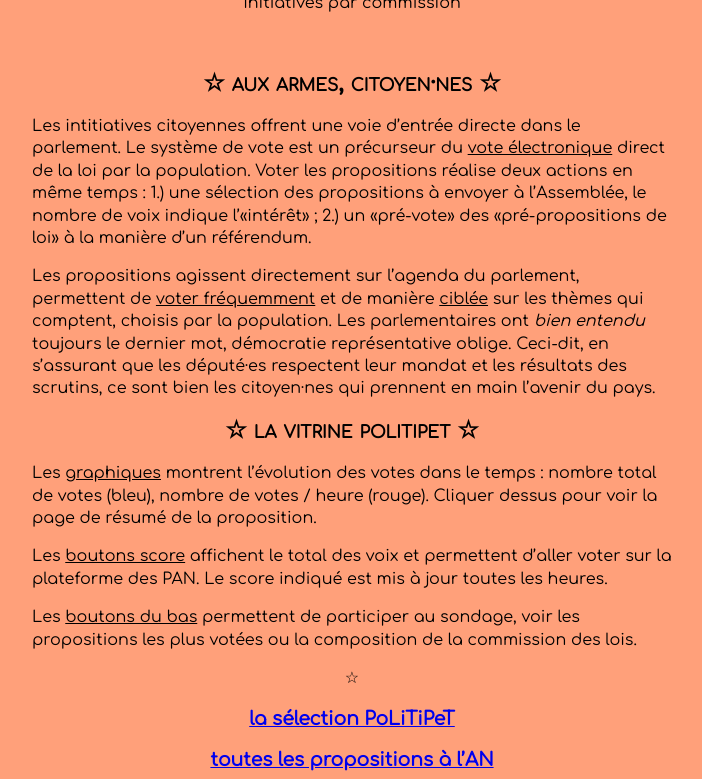
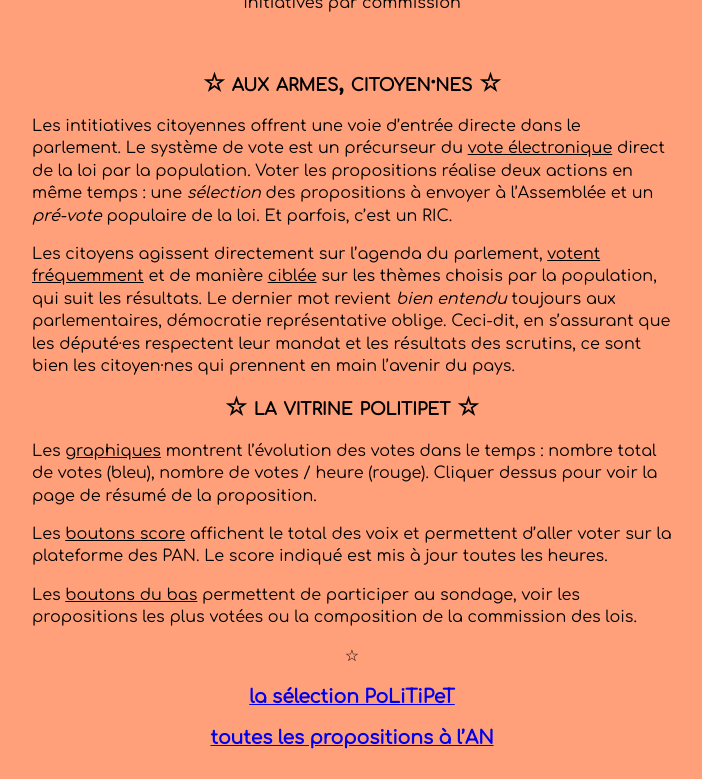
Before and after one commit to politipet/politipet.github.io, a Jekyll site: the page built from info.md, in a window 1280 px wide and 900 px high, scrolled down 949 px, cut to the strip 121-900 px from the top of the window. Shown: the whole strip, without its empty margins (288-990 px from the left). Built offline with Jekyll 4.4.1, drawn with Linux system fonts in a browser that asks for light colours; our own code applies the rules of GitHub Pages for plain Markdown files.

Commit message:
refactor text in section 'aux armes'

```diff
--- a/info.md
+++ b/info.md
@@ -56,14 +56,13 @@ Les intitiatives citoyennes offrent une voie d'entrée directe
 dans le parlement. Le système de vote est un précurseur du
 <u>vote électronique</u> direct de la loi par la population.
 Voter les propositions réalise deux actions en même temps :
-1.) une sélection des propositions à envoyer à l'Assemblée, le
-nombre de voix indique l'«intérêt» ; 2.) un «pré-vote» des
-«pré-propositions de loi» à la manière d'un référendum.
+une _sélection_ des propositions à envoyer à l'Assemblée et
+un _pré-vote_ populaire de la loi. Et parfois, c'est un RIC.
 
-Les propositions agissent directement sur l'agenda du parlement,
-permettent de <u>voter fréquemment</u> et de manière <u>ciblée</u>
-sur les thèmes qui comptent, choisis par la population.
-Les parlementaires ont _bien entendu_ toujours le dernier mot,
+Les citoyens agissent directement sur l'agenda du parlement,
+<u>votent fréquemment</u> et de manière <u>ciblée</u>
+sur les thèmes choisis par la population, qui suit les résultats.
+Le dernier mot revient _bien entendu_ toujours aux parlementaires,
 démocratie représentative oblige. Ceci-dit, en s'assurant que
 les député·es respectent leur mandat et les résultats des scrutins,
 ce sont bien les citoyen·nes qui prennent en main l'avenir du pays.
```
